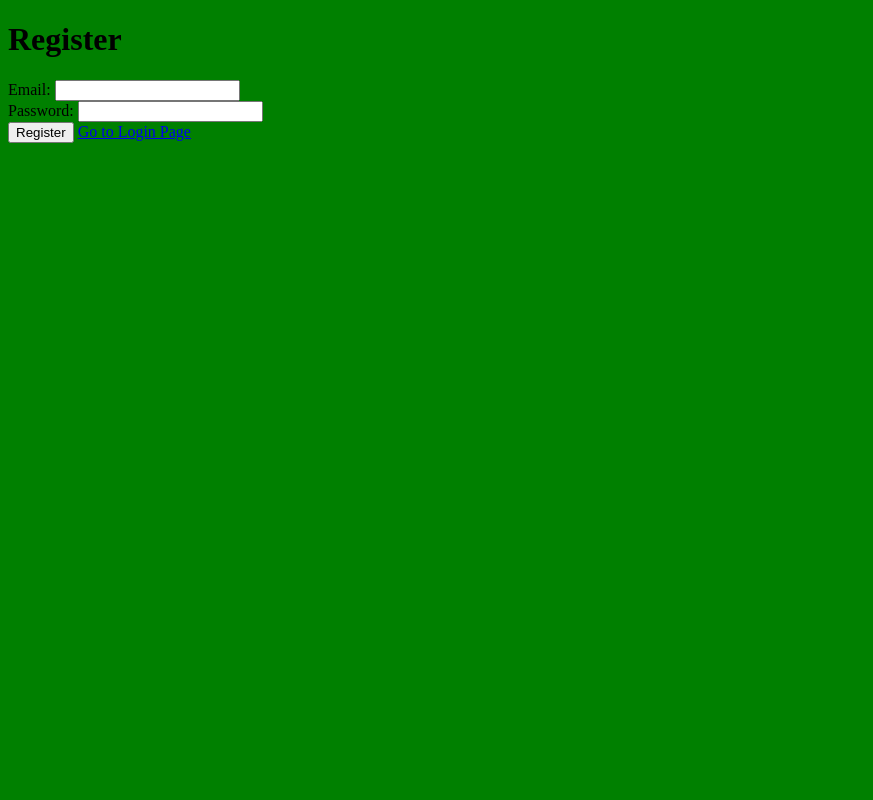
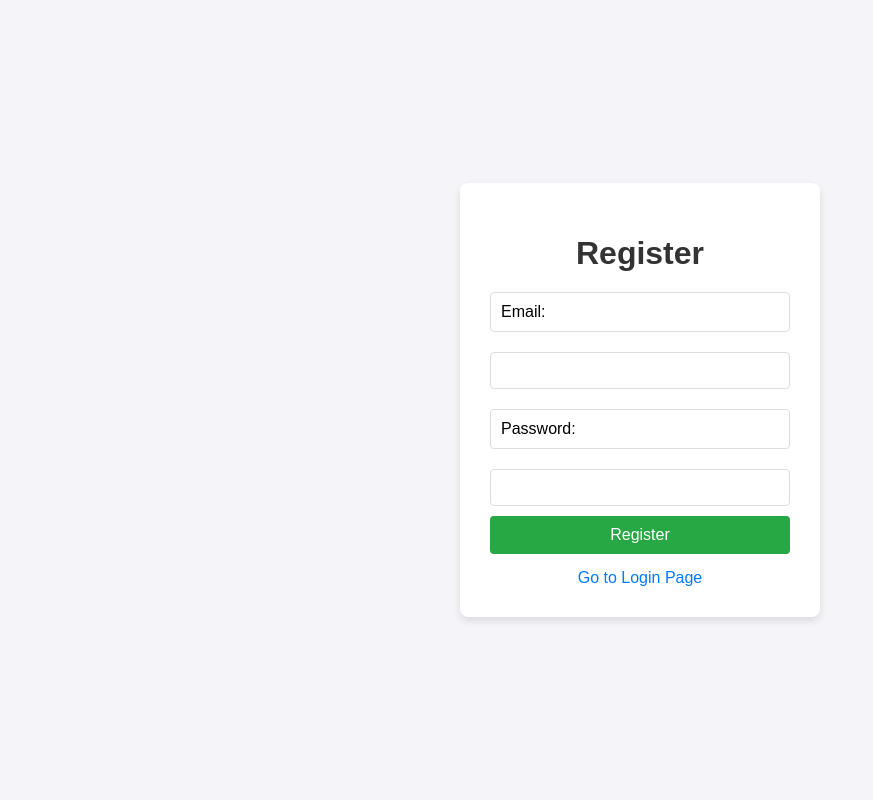
Before and after one commit to freddmo99/FinalProjectCloudNative, a Flask app: page /register in a window 1280 px wide. Shown: the whole page, without its empty margins (0-873 px from the left). Run offline with Flask 3, Linux system fonts and the light colour scheme.

Commit message:
Update register_page.html

```diff
--- a/projectfinal/templates/register_page.html
+++ b/projectfinal/templates/register_page.html
@@ -6,16 +6,89 @@
     <title>Register</title>
     <style>
         body {
-            background-color: #008000; /* Light blue background color */
+            font-family: 'Arial', sans-serif;
+            background-color: #f4f4f9;
+            display: flex;
+            justify-content: center;
+            align-items: center;
+            height: 100vh;
+            margin: 0;
+        }
+
+        .container {
+            background-color: #fff;
+            padding: 30px;
+            border-radius: 8px;
+            box-shadow: 0 4px 8px rgba(0, 0, 0, 0.1);
+            width: 300px;
+            text-align: center;
+        }
+
+        h1 {
+            color: #333;
+            margin-bottom: 20px;
+        }
+
+        input, label {
+            width: 100%;
+            padding: 10px;
+            margin: 10px 0;
+            border: 1px solid #ddd;
+            border-radius: 4px;
+            box-sizing: border-box;
+        }
+
+        label {
+            text-align: left;
+            display: block;
+        }
+
+        button {
+            width: 100%;
+            padding: 10px;
+            background-color: #28a745;
+            color: white;
+            border: none;
+            border-radius: 4px;
+            cursor: pointer;
+            font-size: 16px;
+        }
+
+        button:hover {
+            background-color: #218838;
+        }
+
+        a {
+            display: block;
+            margin-top: 15px;
+            color: #007bff;
+            text-decoration: none;
+        }
+
+        a:hover {
+            text-decoration: underline;
+        }
+
+        .message-list {
+            list-style-type: none;
+            padding: 0;
+            margin-bottom: 10px;
+        }
+
+        .message-list li {
+            color: red;
+            font-size: 14px;
         }
     </style>
 </head>
 <body>
+
+    <div class="container">
         <h1>Register</h1>
 
         {% with messages = get_flashed_messages(with_categories=true) %}
             {% if messages %}
-            <ul>
+                <ul class="message-list">
                     {% for category, message in messages %}
                         <li class="{{ category }}">{{ message }}</li>
                     {% endfor %}
@@ -31,7 +104,7 @@
             <button type="submit">Register</button>
             <a href="/login" class="btn btn-primary">Go to Login Page</a>
         </form>
-
+    </div>
 
 </body>
 </html>
```
Lines whose indentation alone changed are shown as unchanged.
